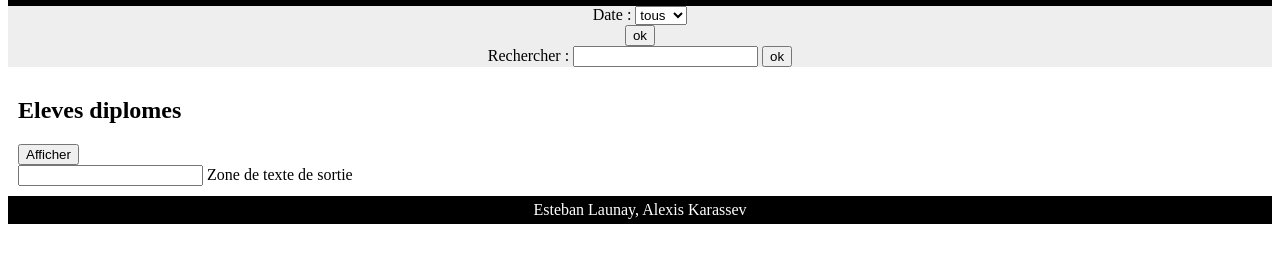
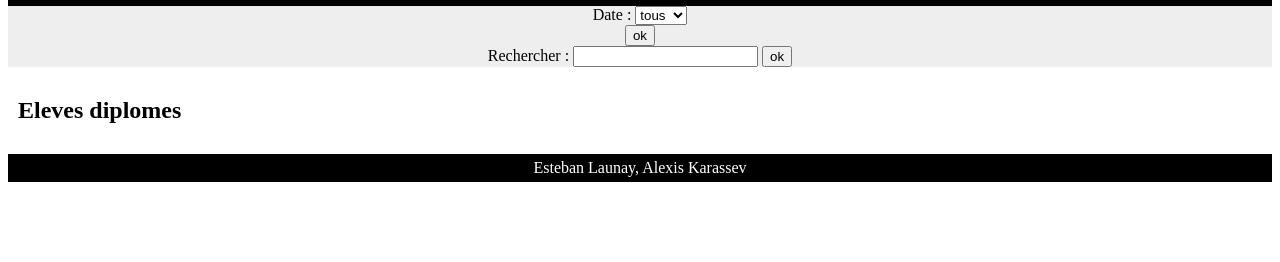
Before and after one commit to etochy/IUT, a plain HTML site: page www/index.html in a window 1280 px wide. Shown: the part 92-354 px from the top of the page. Drawn offline with Linux system fonts and the light colour scheme.

Commit message:
recuperation année

```diff
--- a/www/index.html
+++ b/www/index.html
@@ -34,10 +34,6 @@
 
 	<body onLoad="readXML()">
 
-	<FORM NAME="form2">
-		<INPUT TYPE="button" NAME="bouton" VALUE="Afficher" onClick="actualisation(form2)"><BR>
-		<INPUT TYPE="text" NAME="output" VALUE=""> Zone de texte de sortie
-	</FORM>
 </section>
 
 <footer>
```
